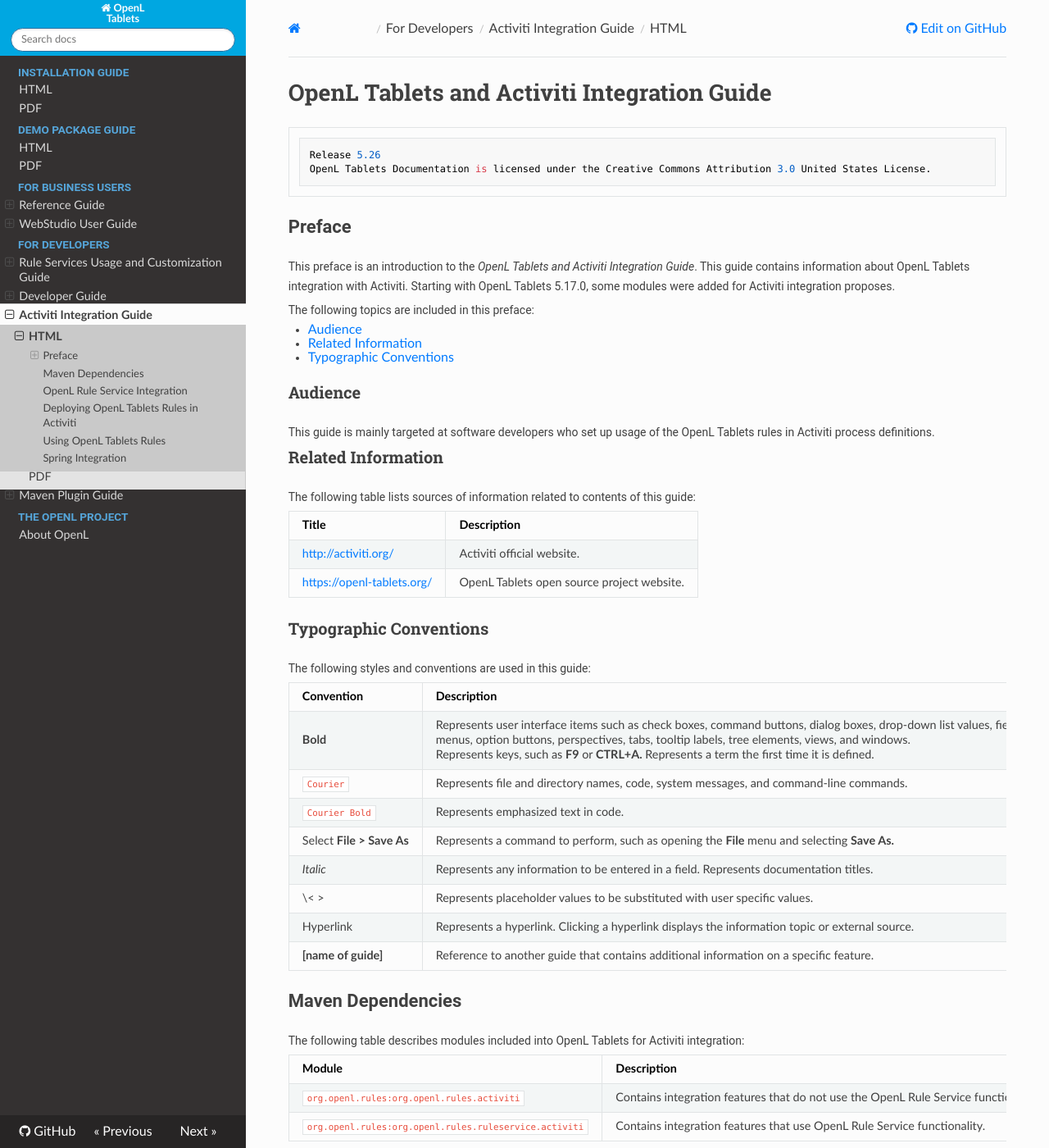
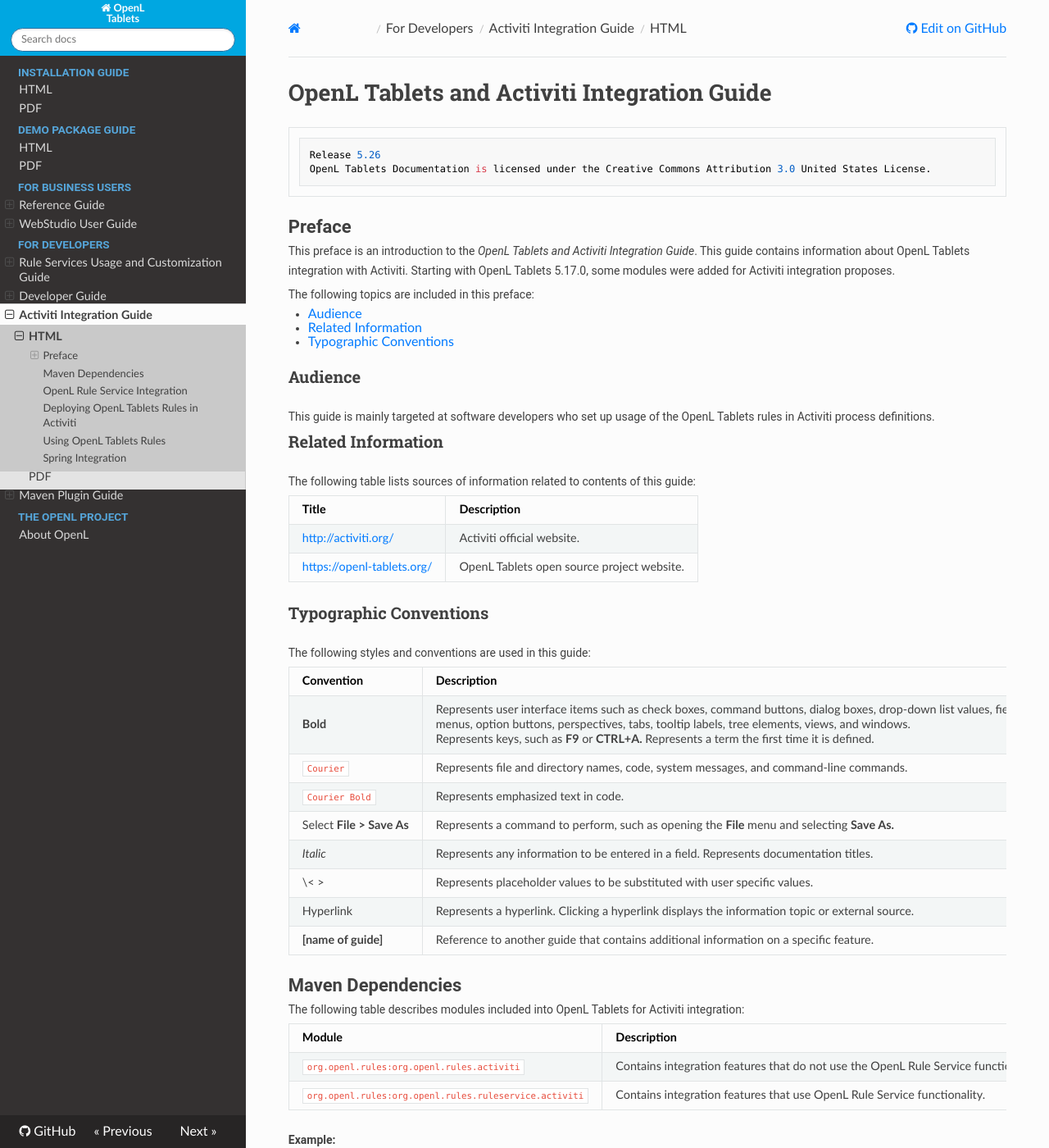
Before and after one commit to agradus/OpenLdocs, an MkDocs documentation site: the page built from docs/documentation/guides/activiti_integration_guide.md, in a window 1280 px wide and 1400 px high. Shown: the whole window at 82% size. Built offline with MkDocs 1.6.1, drawn with Linux system fonts in a browser that asks for light colours; nearby versions of some CDN libraries.

Commit message:
Update extra.css

```diff
--- a/docs/css/extra.css
+++ b/docs/css/extra.css
@@ -19,6 +19,13 @@
   font-size: 22px;
   font-family: roboto;
   }
+
+.rst-content h2 {
+    margin-bottom: 5px;
+  }
+
+
+
 
 /* set vertical spacing in left nav */
 
```
